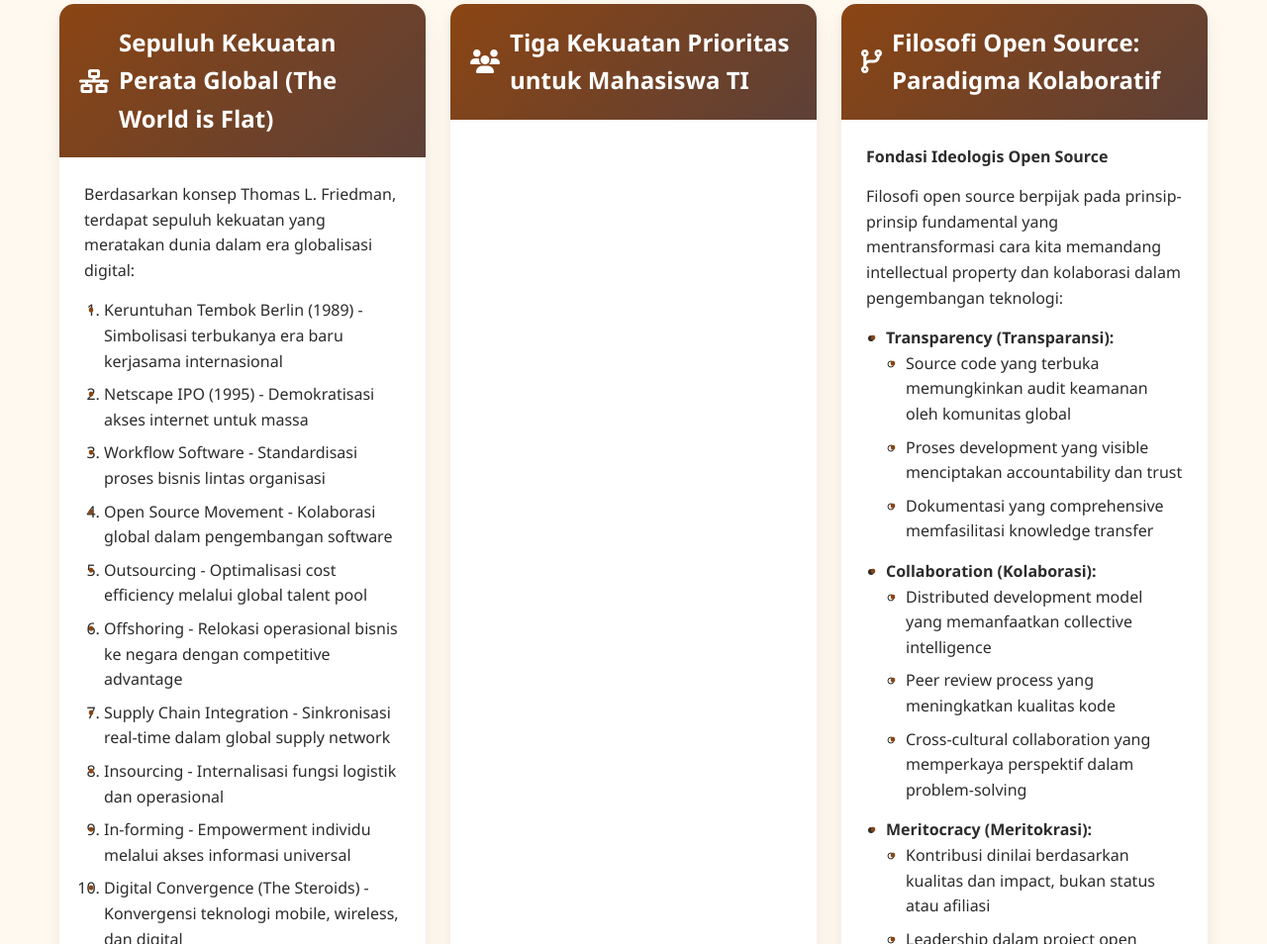
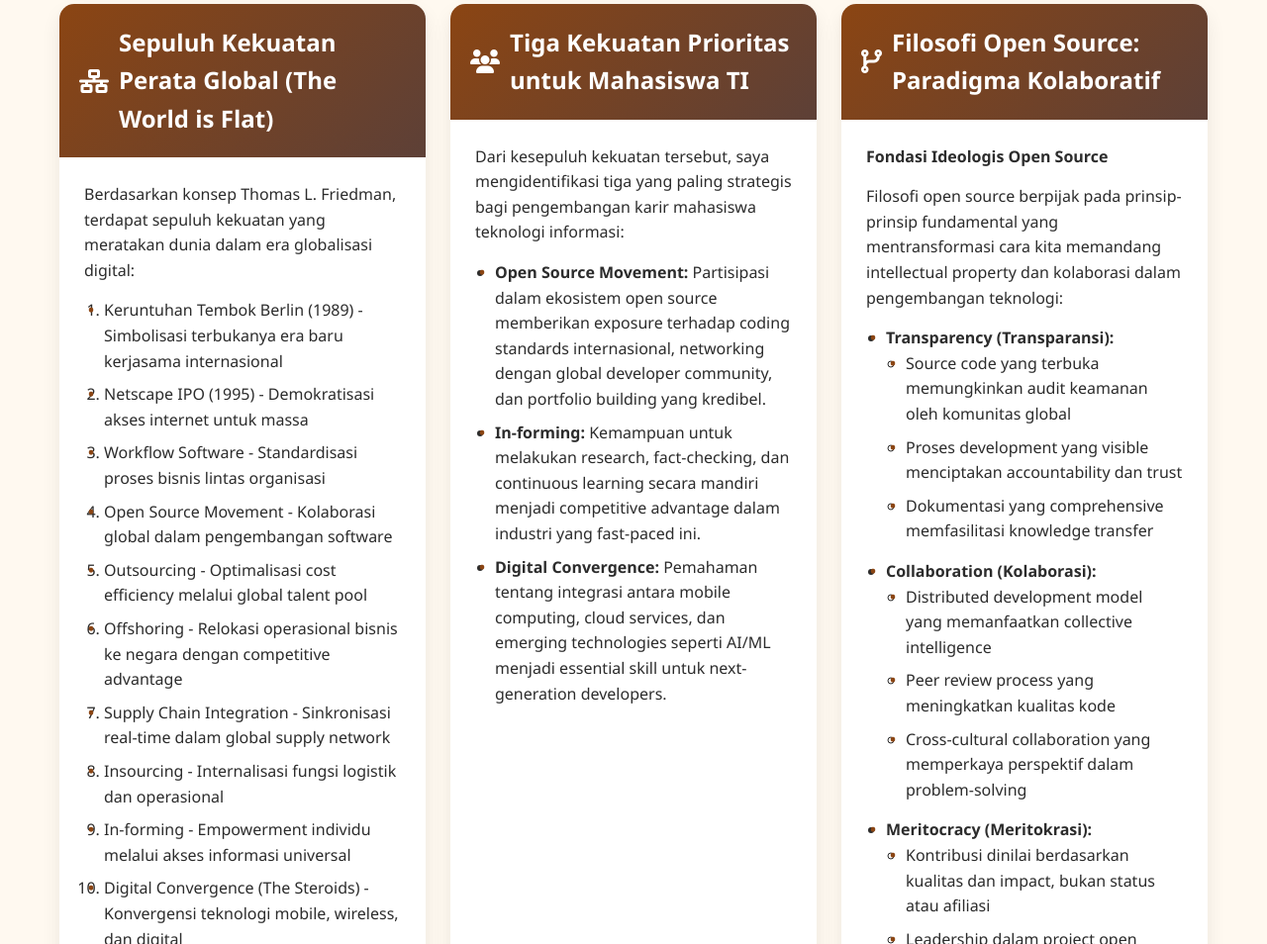
Before and after one commit to harrybonardo/web-kapita-selekta, a plain HTML site: page index.html in a window 1280 px wide. Shown: the part 2040-2994 px from the top of the page at 99% size. Drawn offline with Linux system fonts and the light colour scheme.

Commit message:
Update index.html

```diff
--- a/index.html
+++ b/index.html
@@ -365,14 +365,20 @@
                     <li>Digital Convergence (The Steroids) - Konvergensi teknologi mobile, wireless, dan digital</li>
                 </ol>
             </div>
-
         </div>
 
         <div class="card">
             <div class="card-header">
                 <h2><i class="fas fa-users"></i> Tiga Kekuatan Prioritas untuk Mahasiswa TI</h2>
             </div>
-
+            <div class="card-body">
+                <p>Dari kesepuluh kekuatan tersebut, saya mengidentifikasi tiga yang paling strategis bagi pengembangan karir mahasiswa teknologi informasi:</p>
+                <ul>
+                    <li><strong>Open Source Movement:</strong> Partisipasi dalam ekosistem open source memberikan exposure terhadap coding standards internasional, networking dengan global developer community, dan portfolio building yang kredibel.</li>
+                    <li><strong>In-forming:</strong> Kemampuan untuk melakukan research, fact-checking, dan continuous learning secara mandiri menjadi competitive advantage dalam industri yang fast-paced ini.</li>
+                    <li><strong>Digital Convergence:</strong> Pemahaman tentang integrasi antara mobile computing, cloud services, dan emerging technologies seperti AI/ML menjadi essential skill untuk next-generation developers.</li>
+                </ul>
+            </div>
         </div>
 
         <div class="card">
```
